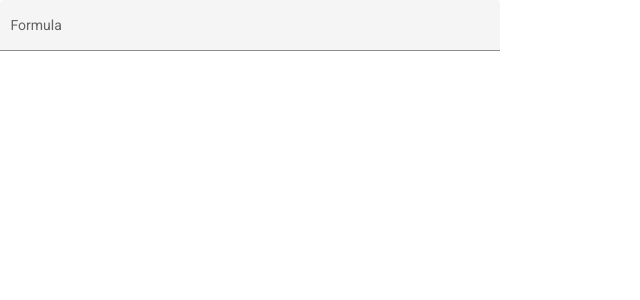
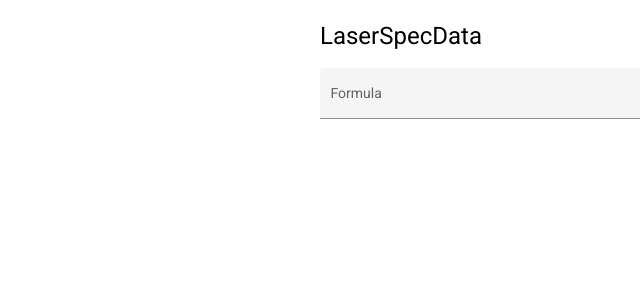
Before and after one commit to cricketts497/LaserSpecData, an Angular app in the folder frontend/: page / in a window 1280 px wide. Shown: the top 300 px of the page, without its empty margins (0-640 px from the left). Built offline with nearby package versions, Linux system fonts and the light colour scheme.

Commit message:
Add title, move to centre

```diff
--- a/frontend/src/app/app.component.html
+++ b/frontend/src/app/app.component.html
@@ -1,3 +1,6 @@
-<formula-input></formula-input>
+<div class="center">
+  <h1>LaserSpecData</h1>
+  <formula-input></formula-input>
+</div>
 
 <router-outlet></router-outlet>
--- a/frontend/src/app/app.component.scss
+++ b/frontend/src/app/app.component.scss
@@ -0,0 +1,5 @@
+.center {
+  margin: auto;
+  width: 50%;
+  padding: 20px;
+}
```
Also changed, not shown: 2 other files (tests, documents, lock files or other folders).
